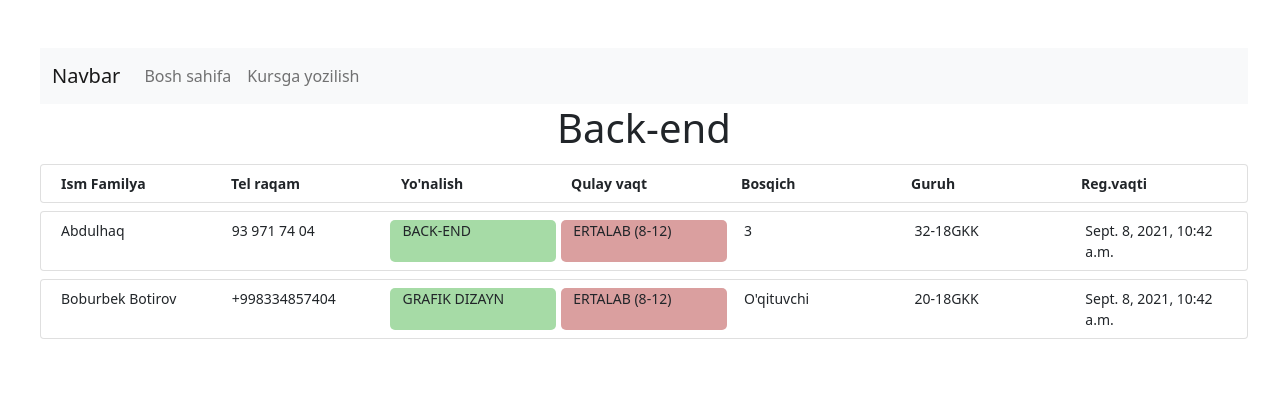
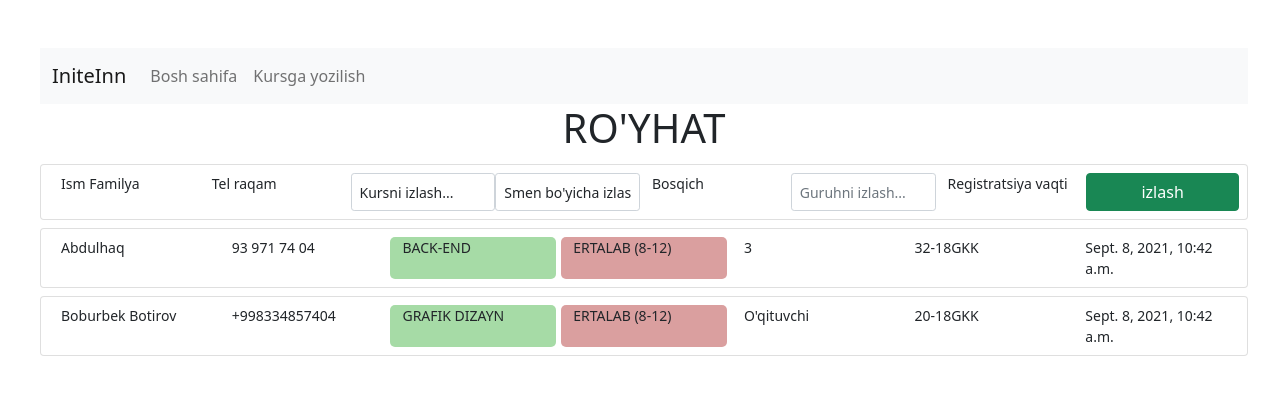
Before and after one commit to Boburshoh-oss/Uniteinn, a Django app: page /table in a window 1280 px wide. Shown: the top 395 px of the page. Run offline with Django 3.2, Linux system fonts and the light colour scheme; data comes from the database, SQL or seed files in the repository; both versions use the stored data as it was after the commit.

Commit message:
last commit

```diff
--- a/main/models.py
+++ b/main/models.py
@@ -8,8 +8,8 @@
     SELECTED="KURSNI TANLANG"
     BACKEND="BACK-END"
     GRAFIKDIZAYN="GRAFIK DIZAYN"
-    GRAFIKMODEL="GRAFIK DIZAYN"
-    FRONTEND="FRON-TEND"
+    GRAFIKMODEL="GRAFIK MODELLASHTIRISH"
+    FRONTEND="FRONT-END"
     ROBOTOTEXNIKA="ROBOTOTEXNIKA VA MEXATRONIKA"
     COURSES=(
         (SELECTED,SELECTED),
@@ -32,7 +32,7 @@
         ('SIZGA QAYSI VAQT QULAY','SIZGA QAYSI VAQT QULAY'),
         ('ERTALAB (8-12)','ERTALAB (8-12)'),
         ('KECHKI (13-16)','KECHKI (13-16)'),
-        ('KECHKI (16-21)','ERTALAB (16-21)'),
+        ('KECHKI (16-21)','KECHKI (16-21)'),
     )
     time_managment=models.CharField(max_length=100,choices=CHOICE_TIME)
     group_number=models.CharField(max_length=10)
--- a/main/urls.py
+++ b/main/urls.py
@@ -1,9 +1,10 @@
 from django.urls import path
-from .views import register_view,index_view,table_view,about_view
+from .views import register_view,index_view,table_view,about_view,delete_view
 
 urlpatterns = [
     path('',index_view,name="index_url"),
     path('register/',register_view,name="register_url"),
     path('table',table_view,name="table_url"),
-    path('about',about_view,name="about_url")
+    path('about',about_view,name="about_url"),
+    path('delete/<int:id>',delete_view,name="delete_url")
 ]
--- a/main/views.py
+++ b/main/views.py
@@ -1,19 +1,39 @@
-from django.shortcuts import redirect, render
+from django.conf.urls import url
+from django.http.response import HttpResponse
+from django.shortcuts import get_object_or_404, redirect, render
 from .models import UnitForm
 from .forms import ReceiveForm
 from django.contrib import messages
+from django.db.models import Q
+
 
 # Create your views here.
 def index_view(request):
     return render(request,"index.html")
 
 def table_view(request):
-    user=UnitForm.objects.all().order_by('-time_at')
+    direction=request.GET.get('courses','')
+    time_managment=request.GET.get('time','')
+    group=request.GET.get('group','')
+    query_list=Q(direction=direction) | Q(time_managment=time_managment)
+    if group=='' and (direction or time_managment):
+        user=UnitForm.objects.filter(query_list).order_by('-time_at')
+    elif group!='':
+        query_list=Q(direction=direction) | Q(time_managment=time_managment) |Q(group_number__icontains=group)
+        user=UnitForm.objects.filter(query_list).order_by('-time_at')
+    else:
+        user=UnitForm.objects.all().order_by('-time_at')
+
     return render(request,'table.html',context={'users':user})
 
 
 def about_view(request):
     return render(request,'about.html')
+
+def delete_view(request,id):
+    delete_user=get_object_or_404(UnitForm,pk=id)
+    delete_user.delete()
+    return redirect("table_url")
 
 def register_view(request):
     if request.method=="POST":
--- a/static/css/table.css
+++ b/static/css/table.css
@@ -13,7 +13,7 @@
 .col{
     justify-content: center;
 }
-div.header p{
+#tbb p{
     font-weight: 700;
 }
 .direction, .time{
--- a/templates/table.html
+++ b/templates/table.html
@@ -16,7 +16,7 @@
 
 <body class="row justify-content-center align-items-center p-5 flex-column">
     <nav class="navbar navbar-expand-lg navbar-light bg-light">
-        <a class="navbar-brand" href="{% url 'index_url' %}">Navbar</a>
+        <a class="navbar-brand" href="{% url 'index_url' %}">IniteInn</a>
         <button class="navbar-toggler" type="button" data-toggle="collapse" data-target="#navbarNav"
             aria-controls="navbarNav" aria-expanded="false" aria-label="Toggle navigation">
             <span class="navbar-toggler-icon"></span>
@@ -32,16 +32,29 @@
             </ul>
         </div>
     </nav>
-    <h1>Back-end</h1>
-    <div class="card row flex-row p-2 m-1 header " style="width: 100vw;">
+    <h1>RO'YHAT</h1>
+    <form id="form_id" method="GET" action="{% url 'table_url' %}" id="tbb" class="card row flex-row p-2 m-1 header " style="width: 100vw;">
         <p class="col">Ism Familya</p>
         <p class="col">Tel raqam</p>
-        <p class="col">Yo'nalish</p>
-        <p class="col">Qulay vaqt</p>
+        <select class="col form-control form-control-sm" name="courses" required>
+            <option selected disabled>Kursni izlash...</option>
+            <option value="BACK-END">Back-end</option>
+            <option value="GRAFIK DIZAYN">Grafik dizayn</option>
+            <option value="GRAFIK MODELLASHTIRISH">Grafik modellashtirish</option>
+            <option value="FRONT-END">Front-end</option>
+            <option value="ROBOTOTEXNIKA VA MEXATRONIKA">Robototexnika va mexatronika</option>
+        </select>
+        <select class="col form-control form-control-sm" name="time" required>
+            <option selected disabled>Smen bo'yicha izlash...</option>
+            <option value="ERTALAB (8-12)">Ertalab (soat 8-12)</option>
+            <option value="KECHKI (13-16)">Kechki (soat 13-16)</option>
+            <option value="KECHKI (16-21)">Kechki (16-21)</option>
+        </select>
         <p class="col">Bosqich</p>
-        <p class="col">Guruh</p>
-        <p class="col">Reg.vaqti</p>
-    </div>
+        <input class="col form-control form-control-sm" type="text" name="group" placeholder="Guruhni izlash...">
+        <p class="col">Registratsiya vaqti</p>
+        <input id="button_id" type="submit" value="izlash" class="col btn btn-success"  />
+    </form>
     {% if users %}
     {% for user in users %}
     <div class="card row flex-row p-2 m-1 data " style="width: 100vw;">
@@ -53,7 +66,12 @@
         <p class="col">{{user.course_number}}</p>
         <p class="col">{{user.group_number}}GKK</p>
         <p class="col">{{user.time_at}}</p>
-
+        {% if request.user.is_staff %}
+        <form class="col" action="{% url 'table_url' %}" method='delete'>
+            {% csrf_token %}
+        <a class="btn btn-danger" href="{% url 'delete_url' id=user.id %}">Delete</a>
+        </form>
+        {% endif %}
     </div>
     {% endfor %}
     {% else %}
@@ -65,8 +83,6 @@
     <script src="https://cdn.jsdelivr.net/npm/bootstrap@5.1.1/dist/js/bootstrap.bundle.min.js"
         integrity="sha384-/bQdsTh/da6pkI1MST/rWKFNjaCP5gBSY4sEBT38Q/9RBh9AH40zEOg7Hlq2THRZ"
         crossorigin="anonymous"></script>
-
-
 </body>
 
 </html>
```
Also changed, not shown: db.sqlite3.
